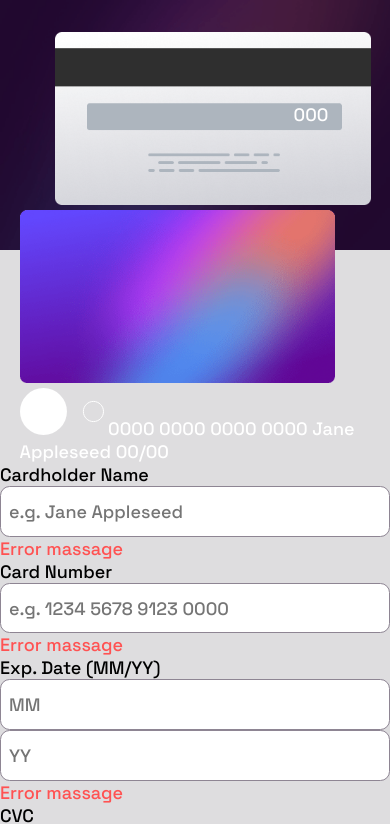
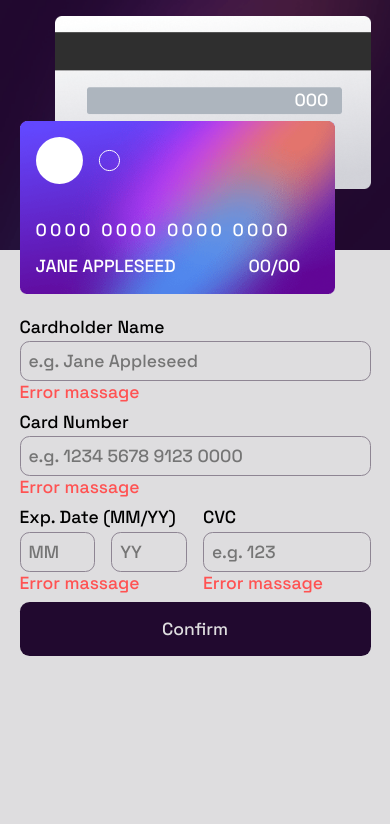
Before and after one commit to NikitaBenzin/interactive-card-details-form, a plain HTML site: page index.html in a window 390 px wide. Shown: the top 824 px of the page. Drawn offline with Linux system fonts and the light colour scheme.

Commit message:
End mobile version

```diff
--- a/assets/global.scss
+++ b/assets/global.scss
@@ -15,7 +15,7 @@ $red-100: hsl(0, 100%, 66%);
 
 body {
   font-family: "Space Grotesk", sans-serif;
-  font-size: 18px;
+  font-size: clamp(0.2rem, 4.5vw, 2rem);
   font-weight: 500;
   height: 100vh;
   width: 100%;
@@ -24,7 +24,7 @@ body {
 input,
 button {
   font-family: "Space Grotesk", sans-serif;
-  font-size: 18px;
+  font-size: clamp(0.2rem, 4.5vw, 2rem);
   font-weight: 500;
 }
 
@@ -41,9 +41,11 @@ input[type="text"]:focus {
 
 input[type="text"] {
   border-radius: 0.6rem;
-  padding: 0.8rem 0.5rem;
+  padding: 0.5rem;
   width: 100%;
   border: 1px solid $gray-100;
+  background-color: $white-200;
+  margin-top: 0.2rem;
 }
 
 button {
@@ -54,3 +56,7 @@ button {
   padding: 1rem 0.5rem;
   border: none;
 }
+
+span {
+  font-size: clamp(0.2rem, 4.5vw, 2rem);
+}
--- a/assets/styles/cards.module.scss
+++ b/assets/styles/cards.module.scss
@@ -2,6 +2,7 @@
 
 .cards {
   width: 90%;
+  position: relative;
 
   .card-back {
     position: relative;
@@ -13,18 +14,46 @@
 
     span {
       position: absolute;
-      top: 40%;
+      top: 41%;
       right: 12%;
       color: $white-100;
     }
   }
 
   .card-front {
-    position: relative;
+    position: absolute;
     z-index: 10;
+    top: 35%;
+    left: 0;
 
     > img {
       width: 90%;
+    }
+
+    > svg {
+      position: absolute;
+      top: 1rem;
+      left: 1rem;
+    }
+
+    .number {
+      position: absolute;
+      top: 55%;
+      left: 1rem;
+      letter-spacing: 0.2rem;
+    }
+
+    .owner {
+      position: absolute;
+      top: 75%;
+      left: 1rem;
+      text-transform: uppercase;
+    }
+
+    .date {
+      position: absolute;
+      top: 75%;
+      right: 20%;
     }
 
     > span {
--- a/assets/styles/container.module.scss
+++ b/assets/styles/container.module.scss
@@ -2,11 +2,11 @@
 
 .container {
   background-color: $white-200;
-  display: flex;
-  flex-direction: column;
-  align-items: center;
-  justify-content: center;
-  padding-top: 2rem;
+  display: grid;
+  grid-template-rows: 0px 300px auto;
+  justify-items: center;
+  padding: 1rem 0;
+  height: 100%;
 
   > picture {
     > img {
--- a/assets/styles/form.module.scss
+++ b/assets/styles/form.module.scss
@@ -0,0 +1,28 @@
+.form {
+  max-width: 90%;
+  height: 100%;
+  display: flex;
+  flex-direction: column;
+  gap: 0.5rem;
+
+  span:not(.error-text) {
+  }
+
+  .card-other {
+    display: grid;
+    grid-template-columns: repeat(2, 1fr);
+    gap: 1rem;
+    align-items: center;
+
+    .card-date {
+      > div {
+        display: flex;
+        gap: 1rem;
+      }
+    }
+  }
+
+  .error-text {
+    width: 100%;
+  }
+}
--- a/assets/styles/thanks.module.scss
+++ b/assets/styles/thanks.module.scss
@@ -0,0 +1,5 @@
+.thanks {
+  width: 90%;
+  text-align: center;
+  display: none;
+}
--- a/index.html
+++ b/index.html
@@ -56,8 +56,8 @@
 
       <section class="card-other">
         <div class="card-date">
+          <span>Exp. Date (MM/YY)</span>
           <div>
-            <span>Exp. Date (MM/YY)</span>
             <input type="text" placeholder="MM">
             <input type="text" placeholder="YY">
           </div>
```
Also changed, not shown: assets/global.css, assets/styles/cards.module.css, assets/styles/container.module.css, assets/styles/form.module.css, assets/styles/thanks.module.css, 5 other files.
